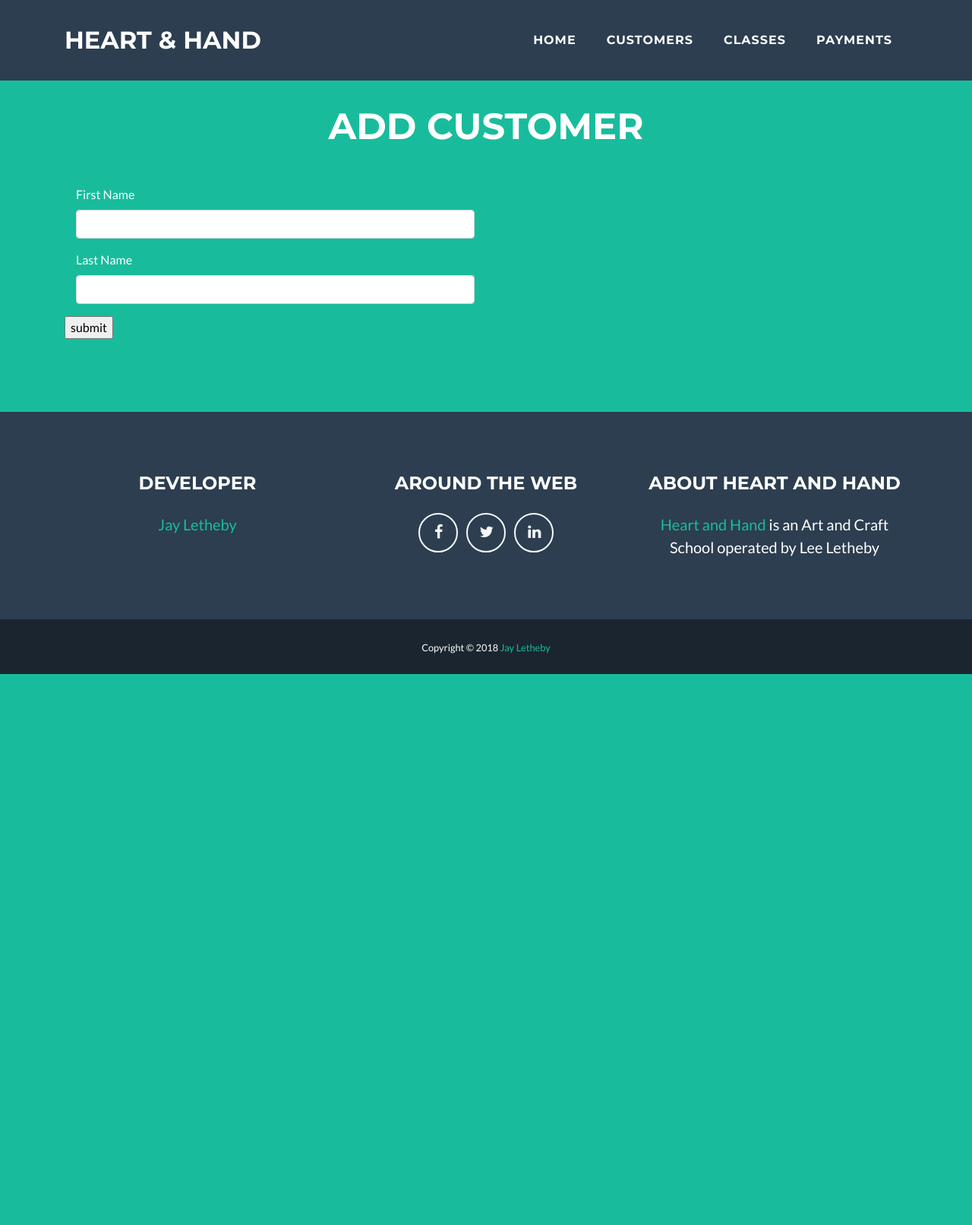
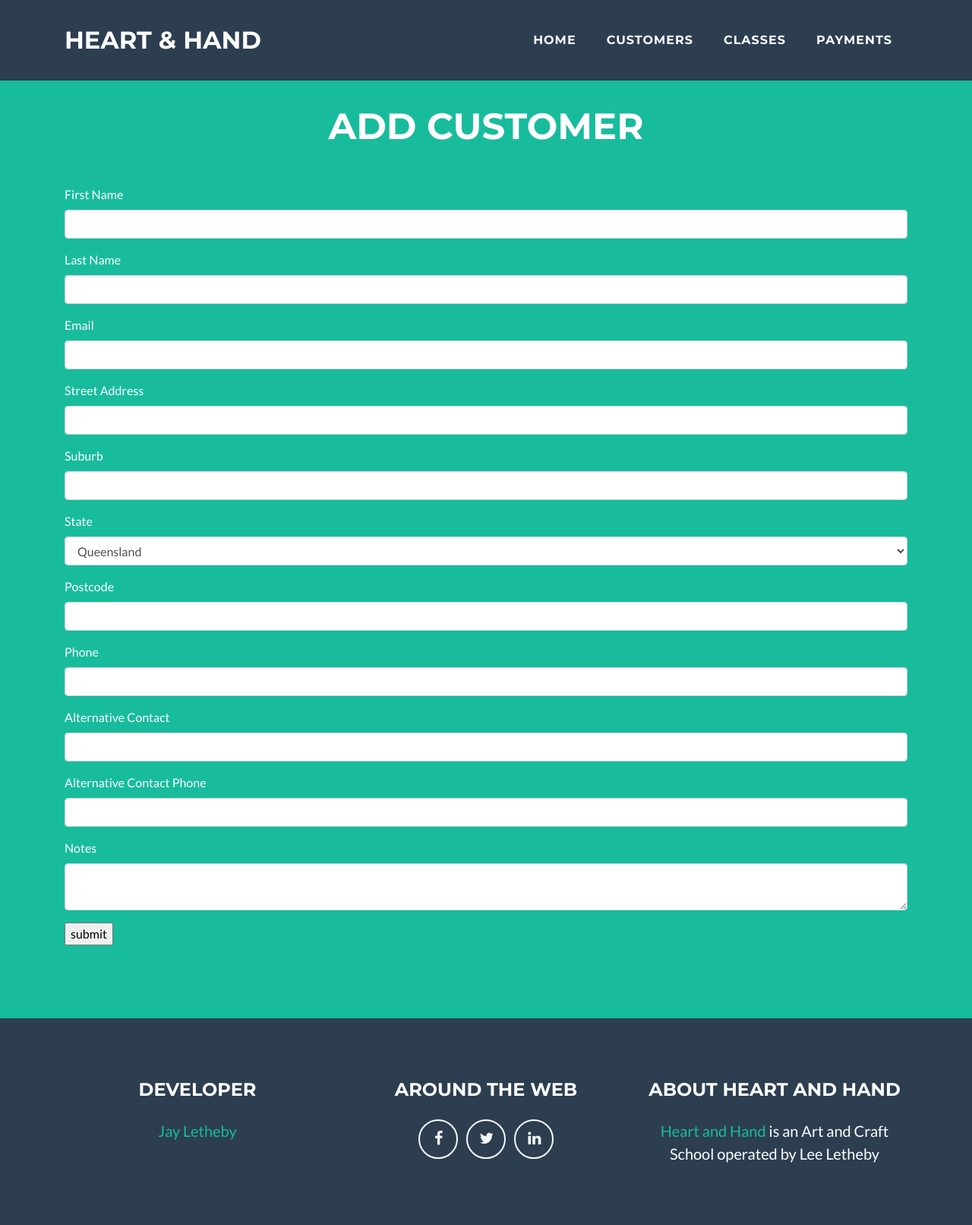
Before and after one commit to jayleth72/heart_-_hand, a Flask app: page /add_customer in a window 1280 px wide. Shown: the top 1612 px of the page at 76% size. Before the commit the page ends 887 px from the top, so only its background shows below. Run offline with Flask 2, Linux system fonts and the light colour scheme; the visitor is signed in with stand-in values (Sample User, id 1); some libraries are stand-ins or nearby versions.

Commit message:
added customer admin

```diff
--- a/templates/add_customer.html
+++ b/templates/add_customer.html
@@ -13,13 +13,11 @@ Add Customer
     <div class="row">
 
         <div class="container form_details">
-          <form class="form-horizontal" method="POST" action="{{ url_for('add_customer') }}">
+          <form method="POST" action="{{ url_for('add_customer') }}">
               {{ form.csrf_token }}
-              <div class="form-group">
-                <div class="col-md-6">{{ render_field_with_errors(form.first_name, class="form-control") }}</div>
-                <div class="col-md-6">{{ render_field_with_errors(form.last_name, class="form-control") }}</div>
-             </div>
-              <!-- {{ render_field_with_errors(form.email, class="form-control") }}
+              {{ render_field_with_errors(form.first_name, class="form-control") }}
+              {{ render_field_with_errors(form.last_name, class="form-control") }}
+              {{ render_field_with_errors(form.email, class="form-control") }}
               {{ render_field_with_errors(form.street_address, class="form-control") }}
               {{ render_field_with_errors(form.suburb, class="form-control") }}
               {{ render_field(form.state, class="form-control") }}
@@ -27,7 +25,7 @@ Add Customer
               {{ render_field_with_errors(form.phone, class="form-control") }}
               {{ render_field(form.alternative_contact, class="form-control") }}
               {{ render_field(form.alternative_contact_phone, class="form-control") }}
-              {{ render_field(form.notes, class="form-control") }}        -->
+              {{ render_field(form.notes, class="form-control") }}
               <input type="submit" value="submit">
           </form>
         </div>
--- a/templates/layouts/layout1.html
+++ b/templates/layouts/layout1.html
@@ -42,7 +42,7 @@
               <a class="nav-link py-3 px-0 px-lg-3 rounded js-scroll-trigger" href="#">Home</a>
             </li>
             <li class="nav-item mx-0 mx-lg-1">
-              <a class="nav-link py-3 px-0 px-lg-3 rounded js-scroll-trigger" href="{{ url_for('add_customer') }}">Customers</a>
+              <a class="nav-link py-3 px-0 px-lg-3 rounded js-scroll-trigger" href="{{ url_for('customer_admin') }}">Customers</a>
             </li>
             <li class="nav-item mx-0 mx-lg-1">
               <a class="nav-link py-3 px-0 px-lg-3 rounded js-scroll-trigger" href="{{ url_for('add_class') }}">Classes</a>
--- a/views.py
+++ b/views.py
@@ -67,3 +67,8 @@ def add_expense():
 @login_required
 def add_payment():
     return render_template('/add_payment.html')
+
+@app.route('/customer_admin/')
+@login_required
+def customer_admin():
+    return render_template('/customer_admin.html')
```
